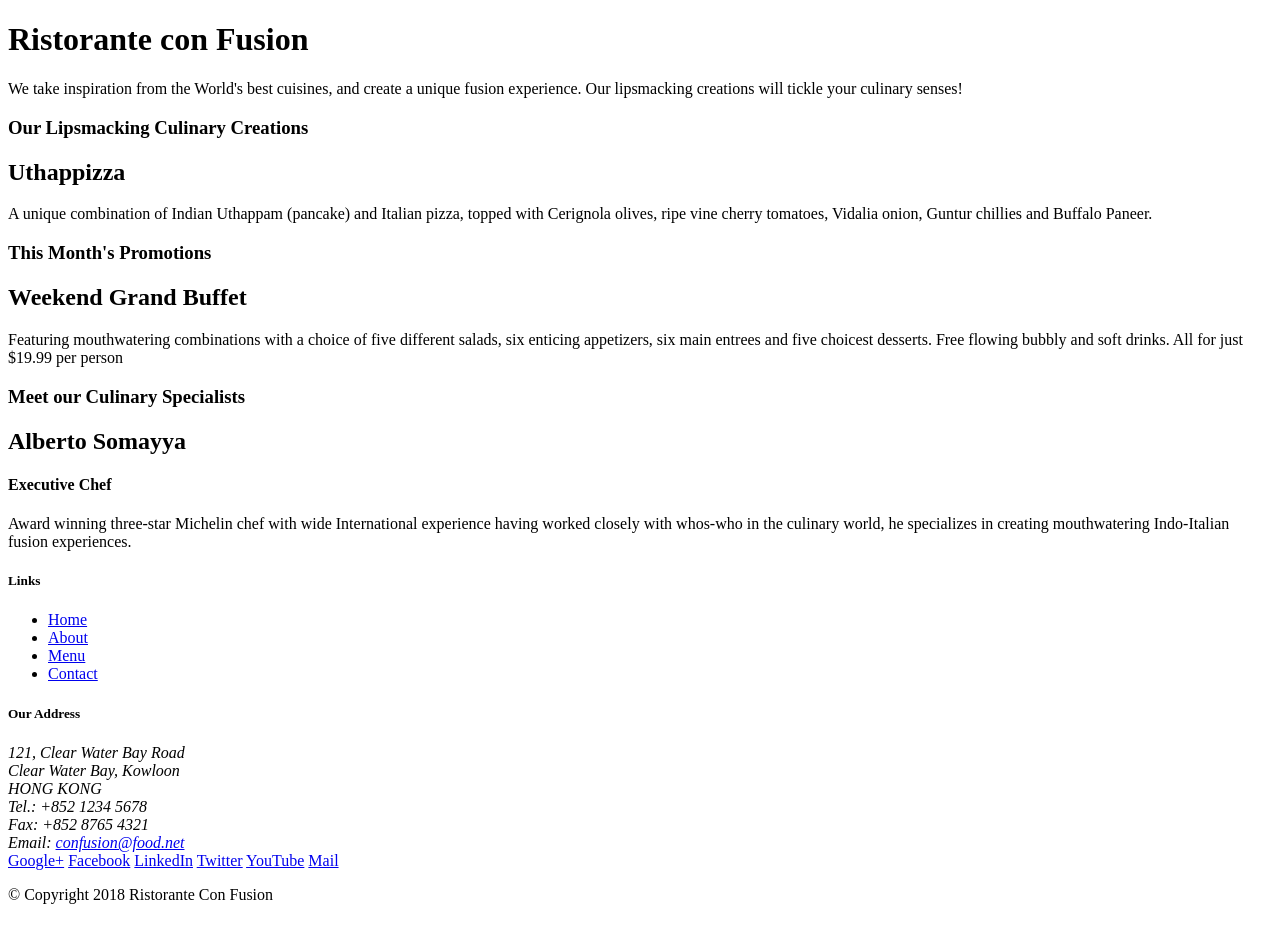
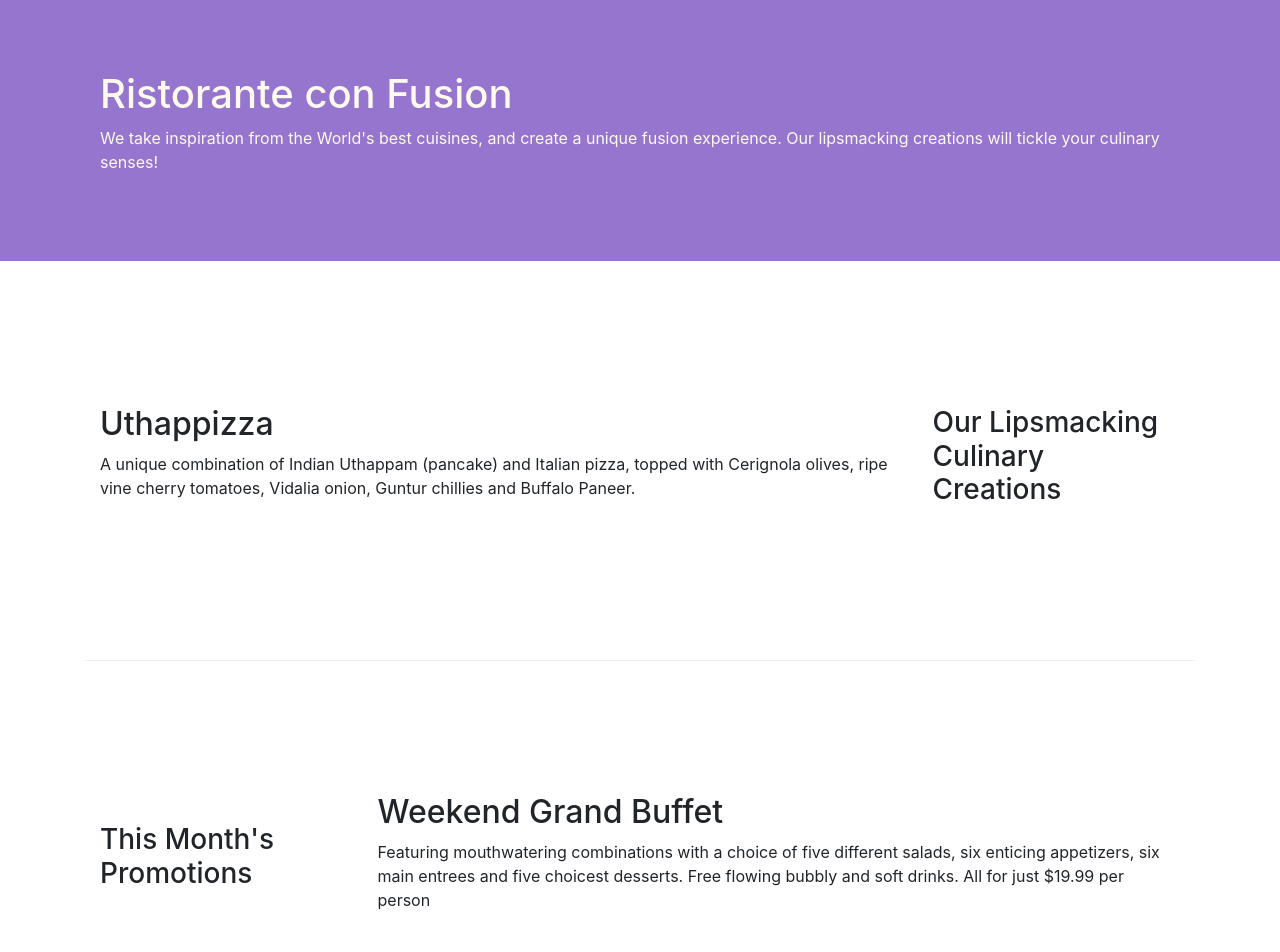
Before and after one commit to Danny-Mousa/Assignment-4-Bootstrap-JQuery-and-Sass, a website: page index.html in a window 1280 px wide. Shown: the top 952 px of the page. Before the commit the page ends 920 px from the top, so only its background shows below. Drawn offline with nearby package versions, Linux system fonts and the light colour scheme.

Commit message:
Bootstrap4 grid system

```diff
--- /dev/null
+++ b/css/styles.css
@@ -0,0 +1,32 @@
+
+.row-header {
+	margin: 0 auto;
+	padding: 0 auto;
+}
+
+.row-content {
+	margin: 0 auto;
+	padding: 50px 0;
+	border-bottom: 1px ridge;
+	min-height: 400px;
+}
+
+footer {
+	background-color: #D1C4E9;
+	margin: 0 auto;
+	padding: 20px 0;
+}
+
+.jumbotron {
+	padding: 70px 30px;
+	margin: 0 auto;
+	background-color: #9575CD;
+	color: floralwhite;
+	border-radius: 0;
+}
+
+address {
+	font-size: 80%;
+	margin: 0;
+	color: #0f0f0f;
+}
--- a/index.html
+++ b/index.html
@@ -2,51 +2,58 @@
 <html lang="en">
 
 <head>
+    <meta charset="utf-8">
+    <meta name="viewport" content="width=device-width, initial-scale=1, shrink-to-fit=no" >
+    <meta http-equiv="X-UA-Compatible" content="IE=edge">
+
+    <!-- bootstrap css -->
+    <link rel="stylesheet" href="node_modules/bootstrap/dist/css/bootstrap.min.css">
+    <link rel="stylesheet" href="css/styles.css">
     <title>Ristorante Con Fusion</title>
 </head>
 
 <body>
 
-    <header>
-        <div>
-            <div>
-                <div>
+    <header class="jumbotron">
+        <div class="container">
+            <div class="row row-header">
+                <div class="col-12 col-sm-16" >
                     <h1>Ristorante con Fusion</h1>
                     <p>We take inspiration from the World's best cuisines, and create a unique fusion experience. Our lipsmacking creations will tickle your culinary senses!</p>
                 </div>
-                <div>
+                <div class="col-12 col-sm-16">
                 </div>
             </div>
         </div>
     </header>
 
-    <div>
-        <div>
-            <div>
+    <div class="container">
+        <div class="row row-content align-items-center">
+            <div class="col-12 col-sm-4 col-md-3 order-sm-last" >
                 <h3>Our Lipsmacking Culinary Creations</h3>
             </div>
-            <div>
+            <div class="col col-sm col-md order-sm-fist" >
                 <h2>Uthappizza</h2>
                 <p>A unique combination of Indian Uthappam (pancake) and Italian pizza, topped with Cerignola olives, ripe vine cherry tomatoes, Vidalia onion, Guntur chillies and Buffalo Paneer.</p>
             </div>
         </div>
 
 
-        <div>
-            <div>
+        <div class="row row-content align-items-center">
+            <div class="col-12 col-sm-4 col-md-3">
                 <h3>This Month's Promotions</h3>
             </div>
-            <div>
+            <div class="col col-sm col-md">
                 <h2>Weekend Grand Buffet</h2>
                 <p>Featuring mouthwatering combinations with a choice of five different salads, six enticing appetizers, six main entrees and five choicest desserts. Free flowing bubbly and soft drinks. All for just $19.99 per person </p>
             </div>
         </div>
 
-        <div>
-            <div>
+        <div class="row row-content align-items-center">
+            <div class="col-12 col-sm-4 col-md-3 order-sm-last">
                 <h3>Meet our Culinary Specialists</h3>
             </div>
-            <div>
+            <div class="col col-sm col-md order-sm-fist">
                 <h2>Alberto Somayya</h2>
                 <h4>Executive Chef</h4>
                 <p>Award winning three-star Michelin chef with wide International experience having worked closely with whos-who in the culinary world, he specializes in creating mouthwatering Indo-Italian fusion experiences. </p>
@@ -55,18 +62,18 @@
     </div>
 
     <footer>
-        <div>
-            <div>
-                <div>
+        <div class="container" >
+            <div class="row" >
+                <div class="col-4 col-sm-2 offset-1">
                     <h5>Links</h5>
-                    <ul>
+                    <ul class="list-unstyled" >
                         <li><a href="#">Home</a></li>
                         <li><a href="#">About</a></li>
                         <li><a href="#">Menu</a></li>
                         <li><a href="#">Contact</a></li>
                     </ul>
                 </div>
-                <div>
+                <div class="col-7 col-sm-5" >
                     <h5>Our Address</h5>
                     <address>
 		              121, Clear Water Bay Road<br>
@@ -77,8 +84,8 @@
 		              Email: <a href="mailto:confusion@food.net">confusion@food.net</a>
 		           </address>
                 </div>
-                <div>
-                    <div>
+                <div class="col-12 col-sm-4 align-self-center" >
+                    <div class="text-center">
                         <a href="http://google.com/+">Google+</a>
                         <a href="http://www.facebook.com/profile.php?id=">Facebook</a>
                         <a href="http://www.linkedin.com/in/">LinkedIn</a>
@@ -88,14 +95,16 @@
                     </div>
                 </div>
            </div>
-           <div>
-                <div>
+           <div class="row justify-content-center" >
+                <div class="col-auto" >
                     <p>© Copyright 2018 Ristorante Con Fusion</p>
                 </div>
            </div>
         </div>
     </footer>
-
+    <script src="node_modules/jquery/dist/js/jquery.slim.min.js"></script>
+    <script src="node_modules/popper.js/dist/js/popper.min.js"></script>
+    <script src="node_modules/bootstrap/dist/js/bootstrap.min.js"></script>
 </body>
 
 </html>
--- a/package.json
+++ b/package.json
@@ -12,5 +12,10 @@
   "license": "ISC",
   "devDependencies": {
     "lite-server": "^2.3.0"
+  },
+  "dependencies": {
+    "bootstrap": "^4.0.0",
+    "jquery": "^3.3.1",
+    "popper.js": "^1.12.9"
   }
 }
```
Also changed, not shown: 1 other file.
